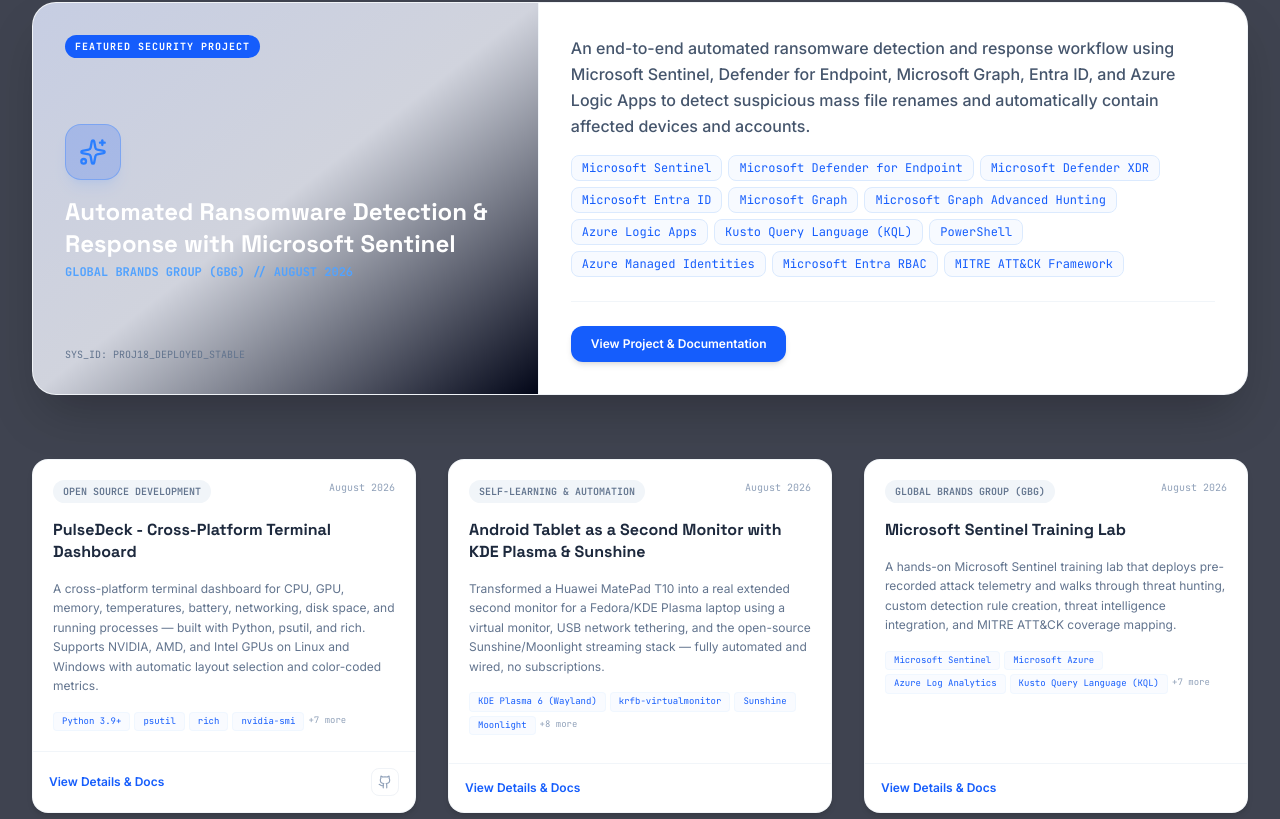
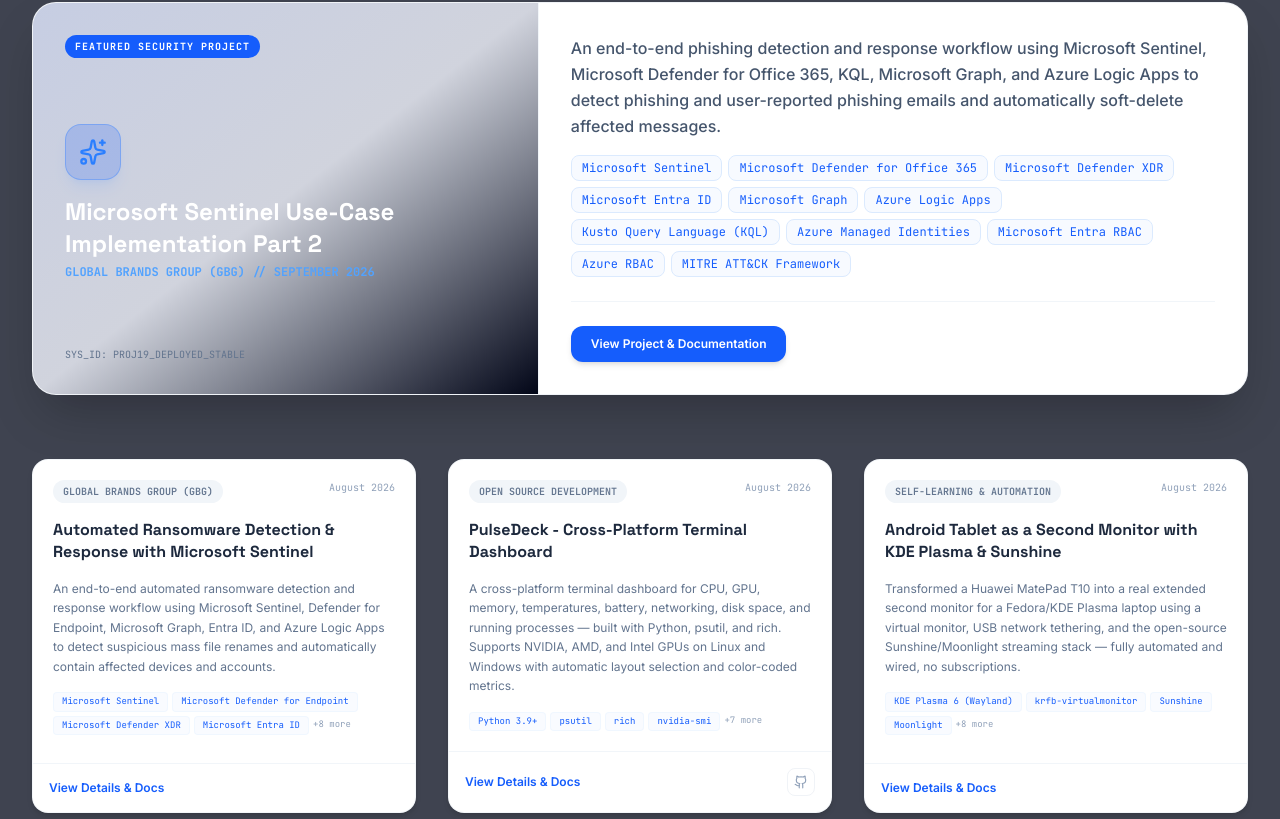
Before and after one commit to M0oham6d/Portfolio, a React (Vite) app: page / in a window 1280 px wide. Shown: the part 5161-5980 px from the top of the page. Built offline with nearby package versions, Linux system fonts and the light colour scheme.

Commit message:
add new project

```diff
--- a/src/portfolioData.ts
+++ b/src/portfolioData.ts
@@ -277,6 +277,85 @@
     },
   ],
   projects: [
+    {
+      "id": "proj19",
+      "title": "Microsoft Sentinel Use-Case Implementation Part 2",
+      "company": "Global Brands Group (GBG)",
+      "date": "September 2026",
+      "shortDescription": "An end-to-end phishing detection and response workflow using Microsoft Sentinel, Microsoft Defender for Office 365, KQL, Microsoft Graph, and Azure Logic Apps to detect phishing and user-reported phishing emails and automatically soft-delete affected messages.",
+      "longDescription": "An end-to-end Microsoft security automation project focused on detecting and responding to phishing and unwanted mail. The solution uses Microsoft Defender for Office 365 telemetry and Microsoft Sentinel scheduled analytics rules with KQL to identify delivered phishing emails, suspicious URLs, authentication failures, suspicious domains, and user-reported phishing messages. When a high-confidence incident is created, a Sentinel automation rule triggers an Azure Logic App that extracts account and mail-message entities, validates the available message identifiers, builds the required remediation payload, and uses the Microsoft Graph remediation API to soft-delete the affected email. The workflow also includes Microsoft Entra ID and Azure RBAC permissions, Managed Identity authentication, Sentinel incident integration, and validation through Logic App run history and the Defender Action Center. The implementation was tested in a controlled lab environment with a focus on avoiding overly aggressive automated actions.",
+      "technologies": [
+        "Microsoft Sentinel",
+        "Microsoft Defender for Office 365",
+        "Microsoft Defender XDR",
+        "Microsoft Entra ID",
+        "Microsoft Graph",
+        "Azure Logic Apps",
+        "Kusto Query Language (KQL)",
+        "Azure Managed Identities",
+        "Microsoft Entra RBAC",
+        "Azure RBAC",
+        "MITRE ATT&CK Framework"
+      ],
+      "features": [
+        "KQL-based phishing detection using email, URL, authentication, and threat telemetry.",
+        "Detection of delivered phishing emails using Microsoft impersonation and typosquatting characteristics.",
+        "Detection of authentication failures including SPF, DKIM, and DMARC results.",
+        "Detection of suspicious domains, URLs, and phishing-related lure keywords.",
+        "Correlation of phishing email activity with URL click telemetry.",
+        "User-reported phishing detection using AlertInfo, AlertEvidence, and EmailEvents.",
+        "Microsoft Sentinel scheduled analytics rules for automated incident creation.",
+        "Sentinel automation rule triggering an Azure Logic App when a phishing incident is created.",
+        "Automatic extraction of affected user account and mail-message entities.",
+        "Filtering and validation of mail-message entities using NetworkMessageId.",
+        "Microsoft Graph remediation API used to soft-delete identified phishing messages.",
+        "Incident workflow designed to distinguish phishing from ordinary spam.",
+        "Controlled automated response with destructive actions limited during testing.",
+        "Managed Identity authentication and least-privilege permission configuration.",
+        "Sentinel Responder and Sentinel Automation Contributor RBAC configuration.",
+        "Microsoft Graph SecurityAnalyzedMessage.ReadWrite.All permission used for message remediation.",
+        "Logic App run-history validation and Defender Action Center verification.",
+        "End-to-end testing from phishing detection through automated email remediation."
+      ],
+      "challenges": [
+        "Designing reliable phishing detection logic while reducing false positives.",
+        "Correlating email telemetry, URL activity, authentication results, and threat indicators.",
+        "Correlating user-reported phishing alerts with the original email message.",
+        "Handling different entity types and incomplete mail-message information in Sentinel incidents.",
+        "Extracting valid NetworkMessageId values from Sentinel mail-message entities.",
+        "Building the Microsoft Graph remediation payload dynamically inside Azure Logic Apps.",
+        "Configuring the required Sentinel, Azure, and Microsoft Graph permissions for automated remediation.",
+        "Designing automation that avoids aggressive actions against ordinary low-confidence spam.",
+        "Validating that automated message remediation succeeds before considering the workflow complete.",
+        "Testing the complete Sentinel-to-Logic-App-to-Defender response chain in a controlled environment.",
+        "Understanding the limitations of the current implementation, including execution at incident creation and the absence of an approval step."
+      ],
+      "learned": [
+        "Practical Microsoft Sentinel detection engineering using KQL.",
+        "Building phishing detections around email and URL telemetry.",
+        "Correlating Microsoft Defender for Office 365 data with Sentinel incidents.",
+        "Understanding the Sentinel incident lifecycle from detection to automated response.",
+        "Building scheduled analytics rules and configuring entity mappings.",
+        "Detecting and correlating user-reported phishing activity.",
+        "Using Azure Logic Apps for security orchestration and automated incident response.",
+        "Extracting and validating Sentinel incident entities inside Logic Apps.",
+        "Using Microsoft Graph remediation APIs to soft-delete phishing messages.",
+        "Configuring Managed Identity permissions and applying least-privilege principles.",
+        "Working with Microsoft Entra ID and Azure RBAC for security automation.",
+        "Designing controlled security automation that avoids overreacting to low-confidence events.",
+        "Validating automated remediation through Logic App run history and Microsoft Defender Action Center.",
+        "Understanding how SIEM, email security, and SOAR components can be integrated into a single workflow."
+      ],
+      "featured": true,
+      "defaultFiles": [
+        {
+          "name": "Microsoft Sentinel Use-Case Implementation Part 2.pdf",
+          "type": "pdf",
+          "url": "/projects/Microsoft Sentinel Use-Case Implementation Part 2.pdf",
+          "category": "Documentation"
+        }
+      ]
+    },
     {
       id: "proj18",
       title:
```
Also changed, not shown: 1 other file (tests, documents, lock files or other folders).
